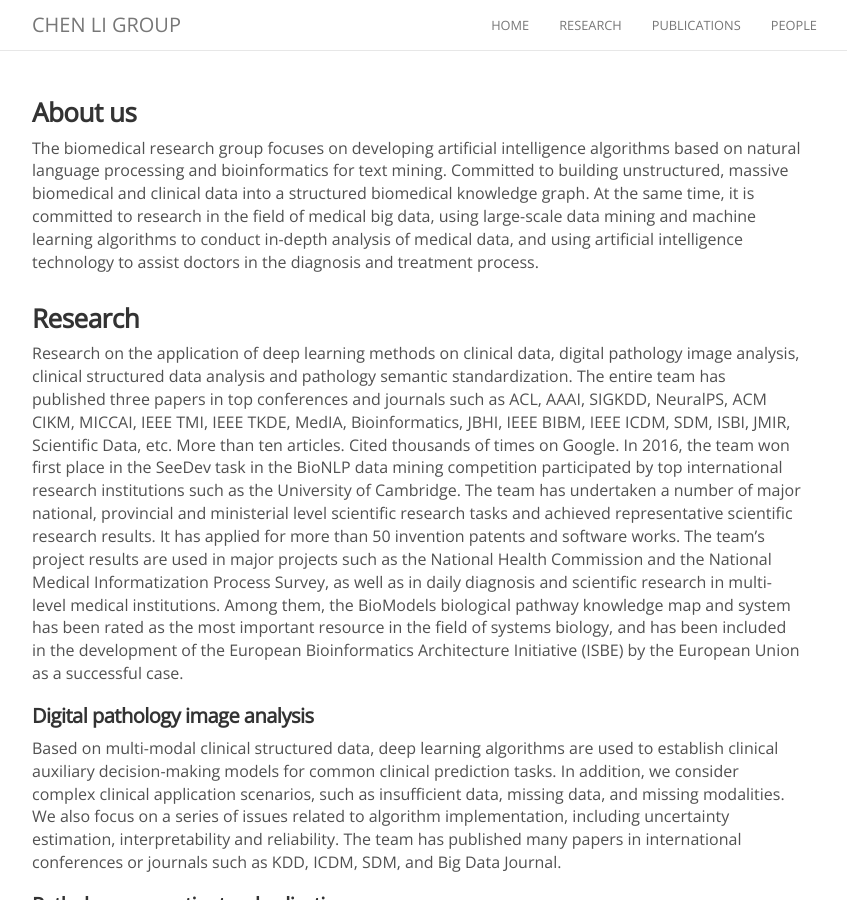
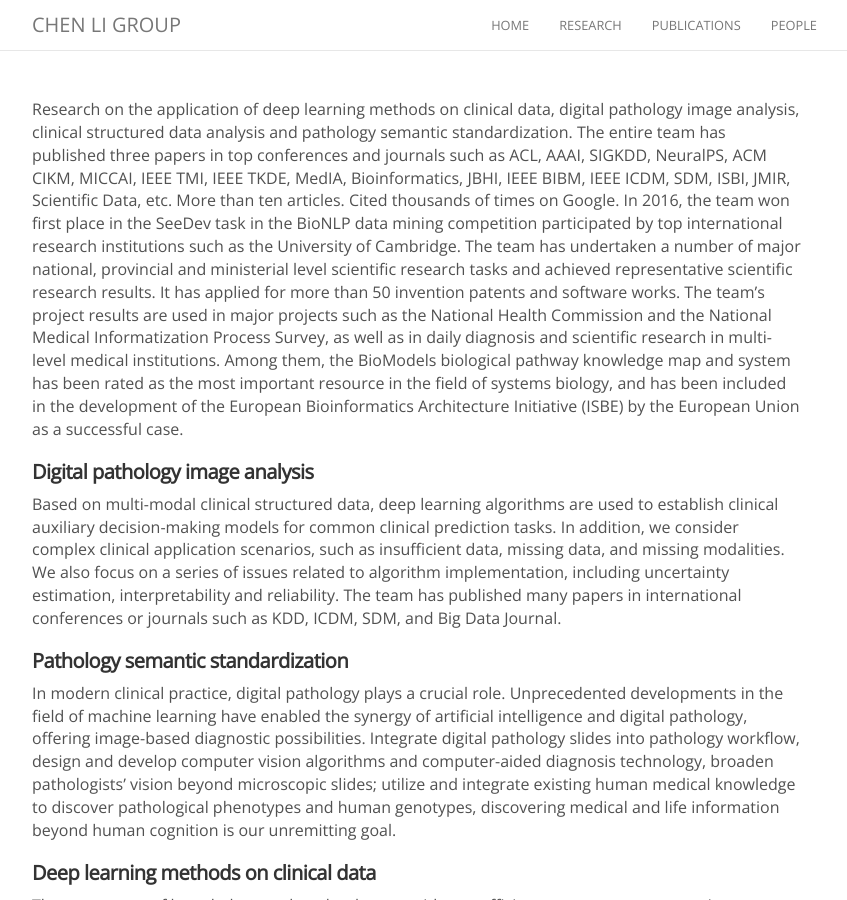
Before and after one commit to chenligroup/chenligroup.github.io, a Jekyll site: the page built from research.md, in a window 1280 px wide and 900 px high. Shown: the whole window, without its empty margins (223-1070 px from the left). Built offline with Jekyll 4.4.1, drawn with Linux system fonts in a browser that asks for light colours; nearby versions of some CDN libraries; comment, search, counter and statistics services are not loaded; some of the changed text lies outside the part shown.

Commit message:
Update research.md

```diff
--- a/research.md
+++ b/research.md
@@ -3,11 +3,9 @@ title: Research
 permalink: /research/
 ---
 
-### About us
-The biomedical research group focuses on developing artificial intelligence algorithms based on natural language processing and bioinformatics for text mining. Committed to building unstructured, massive biomedical and clinical data into a structured biomedical knowledge graph. At the same time, it is committed to research in the field of medical big data, using large-scale data mining and machine learning algorithms to conduct in-depth analysis of medical data, and using artificial intelligence technology to assist doctors in the diagnosis and treatment process.
+<!-- ### About us
+The biomedical research group focuses on developing artificial intelligence algorithms based on natural language processing and bioinformatics for text mining. Committed to building unstructured, massive biomedical and clinical data into a structured biomedical knowledge graph. At the same time, it is committed to research in the field of medical big data, using large-scale data mining and machine learning algorithms to conduct in-depth analysis of medical data, and using artificial intelligence technology to assist doctors in the diagnosis and treatment process. -->
 
-
-### Research
 Research on the application of deep learning methods on clinical data, digital pathology image analysis, clinical structured data analysis and pathology semantic standardization. The entire team has published three papers in top conferences and journals such as ACL, AAAI, SIGKDD, NeuralPS, ACM CIKM, MICCAI, IEEE TMI, IEEE TKDE, MedIA, Bioinformatics, JBHI, IEEE BIBM, IEEE ICDM, SDM, ISBI, JMIR, Scientific Data, etc. More than ten articles. Cited thousands of times on Google. In 2016, the team won first place in the SeeDev task in the BioNLP data mining competition participated by top international research institutions such as the University of Cambridge. The team has undertaken a number of major national, provincial and ministerial level scientific research tasks and achieved representative scientific research results. It has applied for more than 50 invention patents and software works. The team's project results are used in major projects such as the National Health Commission and the National Medical Informatization Process Survey, as well as in daily diagnosis and scientific research in multi-level medical institutions. Among them, the BioModels biological pathway knowledge map and system has been rated as the most important resource in the field of systems biology, and has been included in the development of the European Bioinformatics Architecture Initiative (ISBE) by the European Union as a successful case.
 
 #### Digital pathology image analysis
@@ -22,10 +20,6 @@ The emergence of knowledge graph technology provides an efficient way to express
 #### Application research of deep learning methods on clinical data
 Although image processing methods can effectively help doctors read pathological slides, "being able to read slides" is not the same as "being able to be a doctor". Existing algorithms only analyze pixels, but cannot draw inferences about other cases with the help of pathological knowledge like pathologists, and do not have the ability to diagnose. cognitive abilities required. Pathological knowledge is "trapped" in PDF documents. It is necessary to build a pathological semantic system and realize a unified semantic representation of pathological knowledge in a computer-capable way. Let the computer see the knowledge itself behind the pixels and let the computer analyze the behind the massive pathology data. Hidden immutable laws.
 
-
-### Lab Members
-
-Our research group is remarkably interdisciplinary. Our interests span statistics, physics, biology, applied mathematics, molecular biology, metascience, cognitive science, and many other disciplines. Visit our [people page](http://chenli.group/people/) to see more information on each person who works in the lab (publications, contact information, photos).
 
 ### Recruitment
 
```
